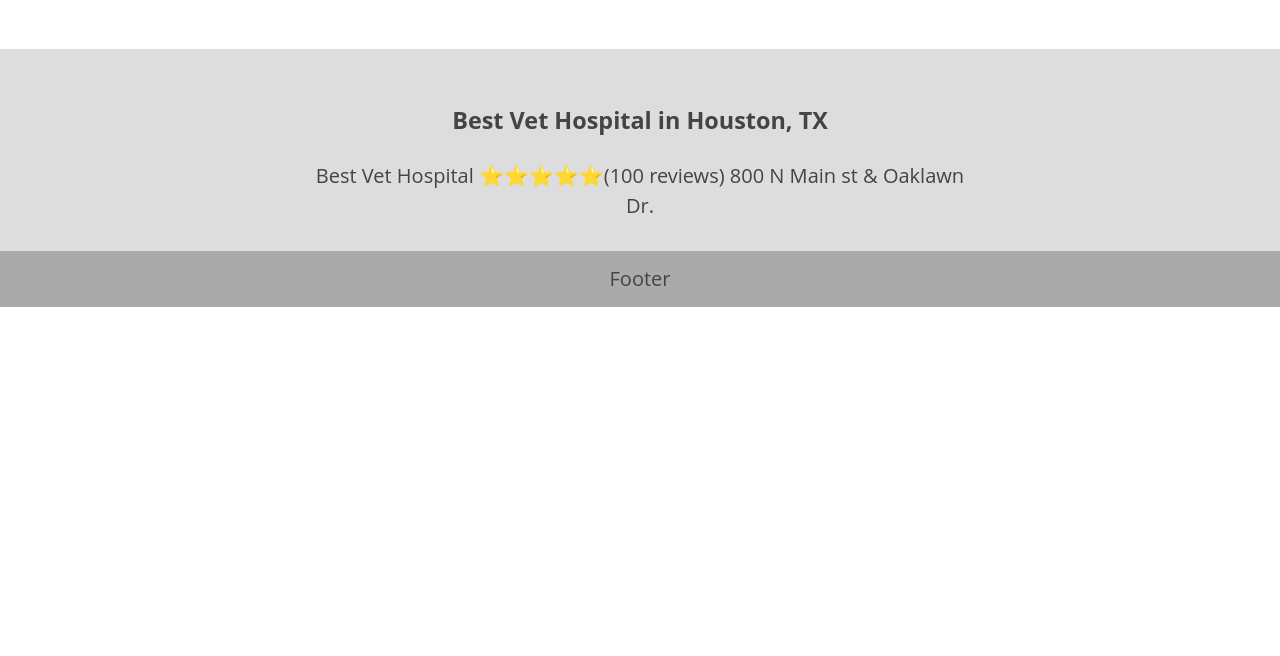
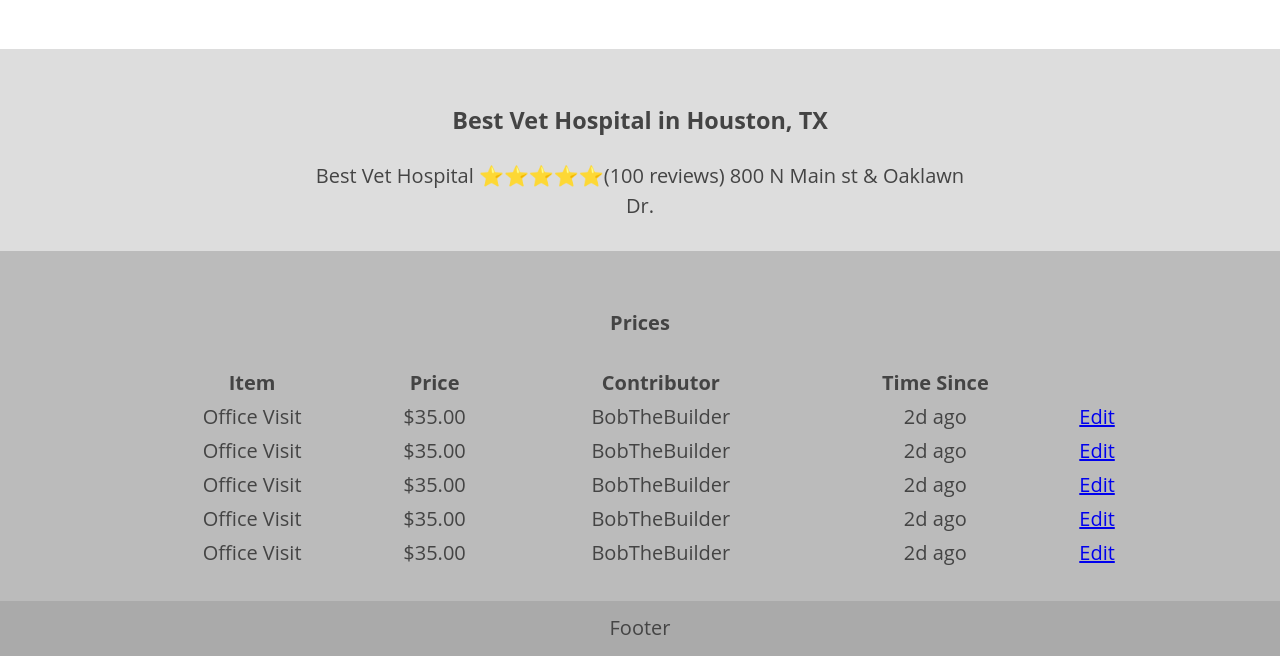
Before and after one commit to daxapps/FPWireframe3, a plain HTML site: page index.html in a window 1280 px wide. Shown: the part 224-880 px from the top of the page. Before the commit the page ends 800 px from the top, so only its background shows below. Drawn offline with nearby package versions, Linux system fonts and the light colour scheme.

Commit message:
Complete

```diff
--- a/index.html
+++ b/index.html
@@ -19,7 +19,48 @@
         <h3>Best Vet Hospital in Houston, TX</h3>
         <p>Best Vet Hospital  ⭐⭐️⭐⭐️⭐️(100 reviews) 800 N Main st & Oaklawn Dr.</p>
       </section>
-
+      <section>
+        <h4>Prices</h4>
+        <table>
+          <tr>
+            <th>Item</th>
+            <th>Price</th>
+            <th>Contributor</th>
+            <th>Time Since</th>
+          </tr>
+          <tr>
+            <td>Office Visit</td>
+            <td>$35.00</td>
+            <td>BobTheBuilder</td>
+            <td>2d ago</td>
+            <td><a href="#">Edit</a></td>
+          </tr><tr>
+            <td>Office Visit</td>
+            <td>$35.00</td>
+            <td>BobTheBuilder</td>
+            <td>2d ago</td>
+            <td><a href="#">Edit</a></td>
+          </tr><tr>
+            <td>Office Visit</td>
+            <td>$35.00</td>
+            <td>BobTheBuilder</td>
+            <td>2d ago</td>
+            <td><a href="#">Edit</a></td>
+          </tr><tr>
+            <td>Office Visit</td>
+            <td>$35.00</td>
+            <td>BobTheBuilder</td>
+            <td>2d ago</td>
+            <td><a href="#">Edit</a></td>
+          </tr><tr>
+            <td>Office Visit</td>
+            <td>$35.00</td>
+            <td>BobTheBuilder</td>
+            <td>2d ago</td>
+            <td><a href="#">Edit</a></td>
+          </tr>
+        </table>
+      </section>
 
     </main>
     <footer role="content-info">Footer</footer>
--- a/main.css
+++ b/main.css
@@ -39,6 +39,11 @@ section:nth-child(even) {
   background-color: #ddd;
 }
 
+table {
+  width: 80%;
+  margin: 0 auto;
+}
+
 p {
   margin: 0 auto;
   max-width: 650px;
```
